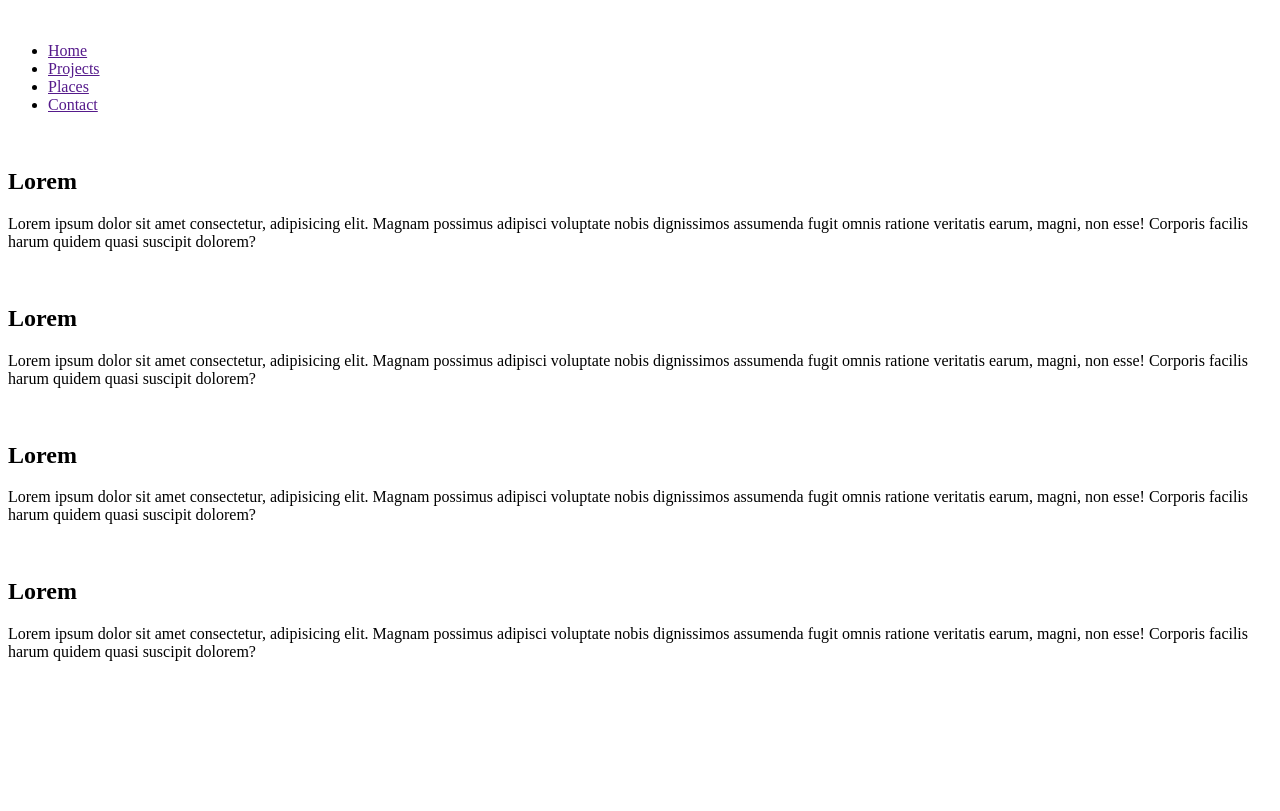
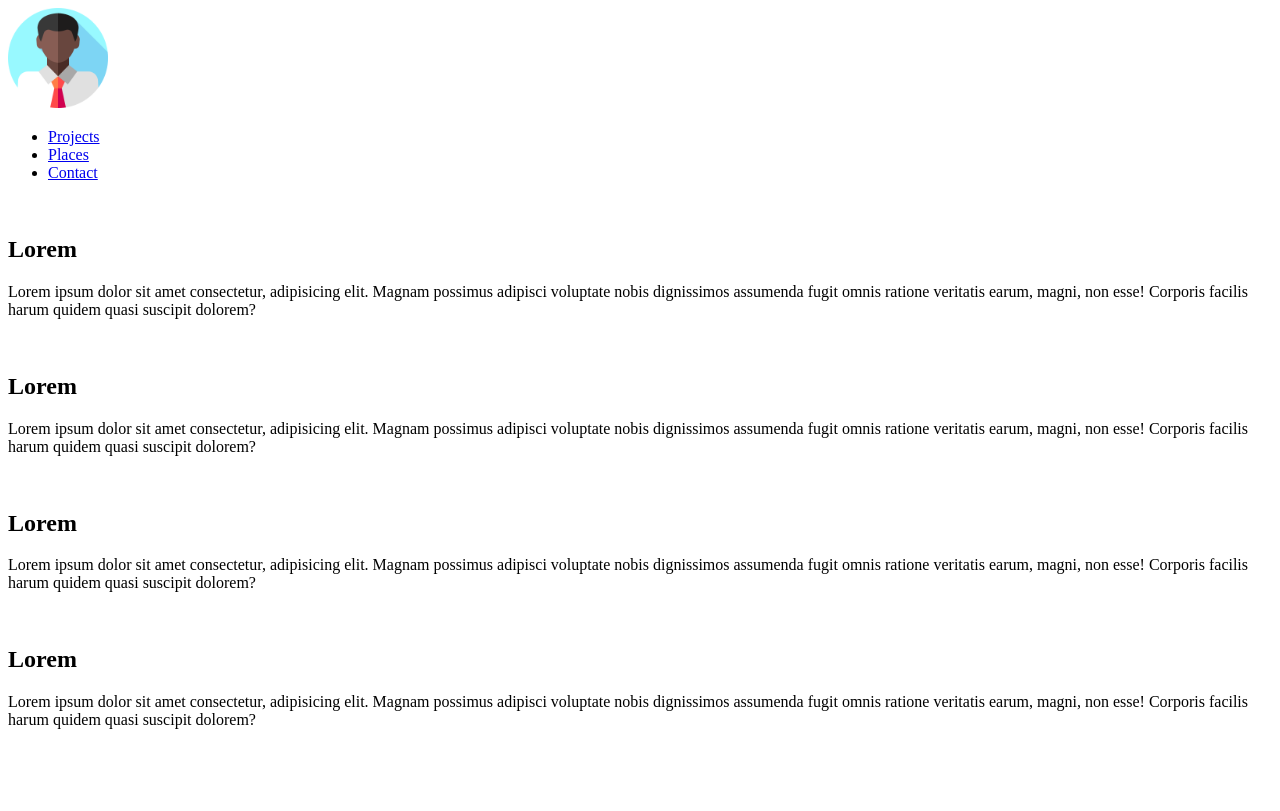
Before and after one commit to timid-angel/UGR-0534-14, a plain HTML site: page src/cv.html in a window 1280 px wide. Shown: the top 811 px of the page. Drawn offline with Linux system fonts and the light colour scheme.

Commit message:
Added icon and profile image to the pages

```diff
--- a/src/cv.html
+++ b/src/cv.html
@@ -5,19 +5,26 @@
     <meta name="viewport" content="width=device-width, initial-scale=1.0" />
     <meta name="author" content="Nathan Mesfin" />
     <meta name="description" content="Web Portfolio" />
+    <link rel="icon" href="images/pageicon_code-1.png" />
     <title>CV</title>
   </head>
   <body>
     <header>
-      <picture>
-        <img src="" alt="" width="" height="" />
-      </picture>
+      <a href="index.html">
+        <picture>
+          <img
+            src="images/man.png"
+            alt="Person Icon"
+            width="100px"
+            height="100px"
+          />
+        </picture>
+      </a>
       <nav>
         <ul>
-          <li><a href="">Home</a></li>
-          <li><a href="">Projects</a></li>
-          <li><a href="">Places</a></li>
-          <li><a href="">Contact</a></li>
+          <li><a href="projects.html">Projects</a></li>
+          <li><a href="places.html">Places</a></li>
+          <li><a href="contact.html">Contact</a></li>
         </ul>
       </nav>
     </header>
```
Also changed, not shown: src/contact.html (+14 -7 lines), src/index.html (+1 -0 lines), src/places.html (+14 -7 lines), src/projects.html (+14 -7 lines), src/images/icons_books.png (added), src/images/icons_musical-note.png (added), src/images/pageicon_code-0.png (added), src/images/pageicon_code-1.png (added), src/images/pageicon_code-2.png (added).
